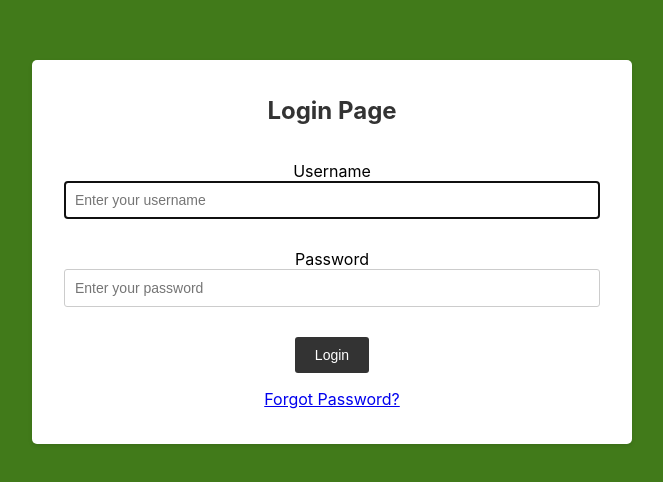
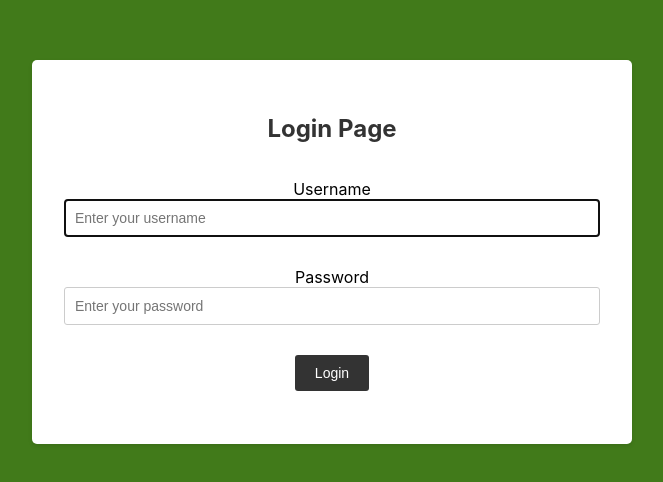
Before and after one commit to cmpt276-202305-group2/fic-scheduler, a React (Create React App) app in the folder FIC-Scheduler/client/: page /login in a window 1280 px wide. Shown: the part 148-630 px from the top of the page, without its empty margins (308-971 px from the left). Built offline with nearby package versions, Linux system fonts and the light colour scheme; the HTML template or start-up script is replaced by a standard one.

Commit message:
added docker file and patch forgot password

```diff
--- a/FIC-Scheduler/client/src/pages/LoginPage.js
+++ b/FIC-Scheduler/client/src/pages/LoginPage.js
@@ -77,11 +77,6 @@ function LoginPage() {
           {error && <p className={styles.errormessage}>{error}</p>}
 
         </form>
-        <div className={styles.forgotPassword}>
-          <a href="/forgotPass" onClick={handleForgotPass}>
-            Forgot Password?
-          </a>
-        </div>
       </div>
     </div>
   );
```
Also changed, not shown: 1 other file (tests, documents, lock files or other folders).
